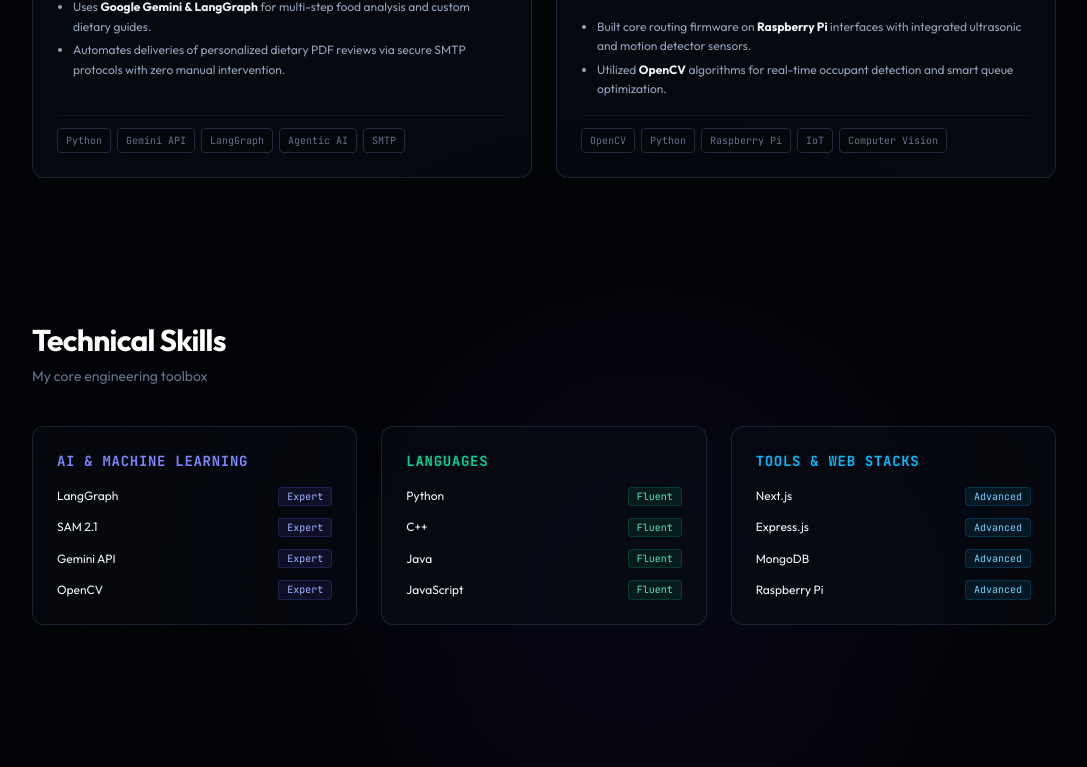
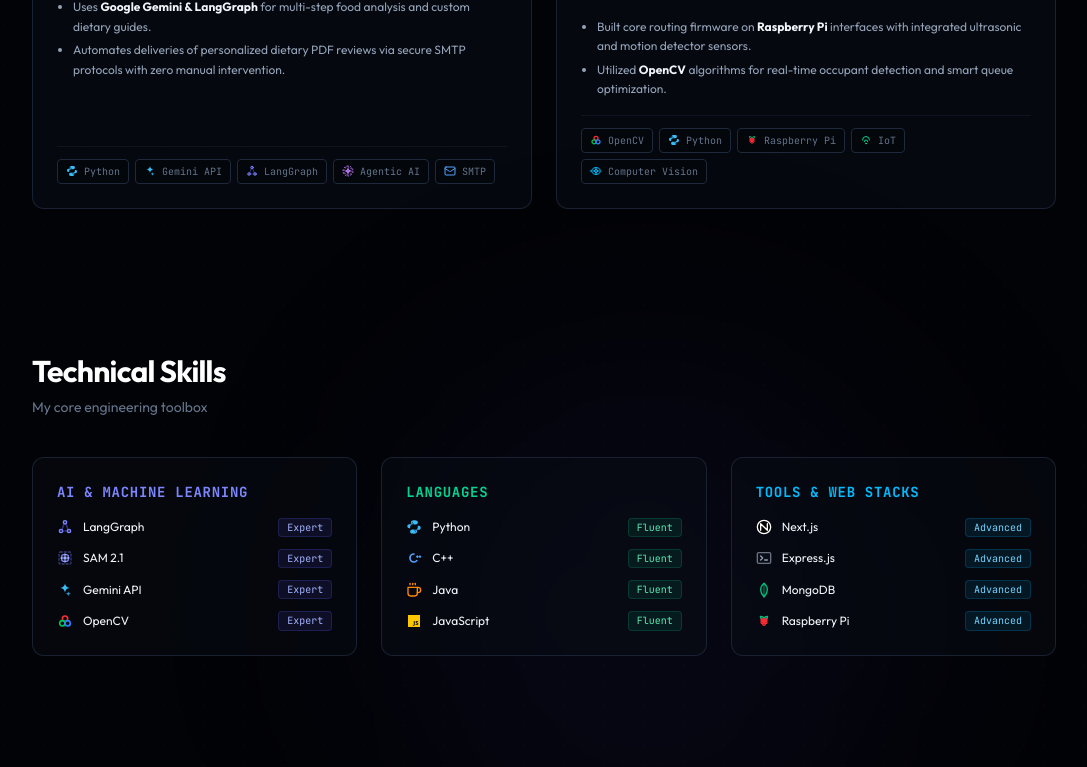
Before and after one commit to nagarjun1302/my-portfolio, a React (Vite) app: page / in a window 1280 px wide. Shown: the part 1920-2687 px from the top of the page, without its empty margins (56-1143 px from the left). Built offline with nearby package versions, Linux system fonts and the light colour scheme.

Commit message:
updated tech stack

```diff
--- a/src/App.jsx
+++ b/src/App.jsx
@@ -2,6 +2,7 @@
 import DotGrid from './components/DotGrid';
 import MorphParticles from './components/MorphParticles';
 import DeveloperTerminal from './components/DeveloperTerminal';
+import SkillIcon from './components/SkillIcons';
 
 export default function App() {
   const [activeTab, setActiveTab] = useState('home');
@@ -121,8 +122,9 @@
               {skills.slice(0, 7).map((skill) => (
                 <span
                   key={skill.name}
-                  className="px-3 py-1.5 rounded-lg bg-[#0d121f]/60 border border-[#1e293b] text-[#94a3b8] text-[10px] font-mono hover:text-white hover:border-[#38bdf8]/50 hover:bg-[#080d19] transition-all cursor-default"
+                  className="inline-flex items-center gap-1.5 px-3 py-1.5 rounded-lg bg-[#0d121f]/60 border border-[#1e293b] text-[#94a3b8] text-[10px] font-mono hover:text-white hover:border-[#38bdf8]/50 hover:bg-[#080d19] transition-all cursor-default"
                 >
+                  <SkillIcon name={skill.name} className="w-3.5 h-3.5" />
                   {skill.name}
                 </span>
               ))}
@@ -259,7 +261,8 @@
 
               <div className="flex flex-wrap gap-1.5 pt-3 border-t border-[#1e293b]/40">
                 {['Python', 'Gemini API', 'LangGraph', 'Agentic AI', 'SMTP'].map((tech) => (
-                  <span key={tech} className="px-2 py-1 bg-[#04060a]/90 border border-[#1e293b] rounded text-[10px] font-mono text-[#64748b] hover:text-white cursor-default transition-colors">
+                  <span key={tech} className="inline-flex items-center gap-1.5 px-2 py-1 bg-[#04060a]/90 border border-[#1e293b] rounded text-[10px] font-mono text-[#64748b] hover:text-white cursor-default transition-colors">
+                    <SkillIcon name={tech} className="w-3 h-3" />
                     {tech}
                   </span>
                 ))}
@@ -298,7 +301,8 @@
 
               <div className="flex flex-wrap gap-1.5 pt-3 border-t border-[#1e293b]/40">
                 {['OpenCV', 'Python', 'Raspberry Pi', 'IoT', 'Computer Vision'].map((tech) => (
-                  <span key={tech} className="px-2 py-1 bg-[#04060a]/90 border border-[#1e293b] rounded text-[10px] font-mono text-[#64748b] hover:text-white cursor-default transition-colors">
+                  <span key={tech} className="inline-flex items-center gap-1.5 px-2 py-1 bg-[#04060a]/90 border border-[#1e293b] rounded text-[10px] font-mono text-[#64748b] hover:text-white cursor-default transition-colors">
+                    <SkillIcon name={tech} className="w-3 h-3" />
                     {tech}
                   </span>
                 ))}
@@ -321,7 +325,10 @@
               <div className="flex flex-col gap-3">
                 {skills.filter(s => s.category === 'AI/ML').map(s => (
                   <div key={s.name} className="flex justify-between items-center text-xs">
-                    <span className="text-[#f1f5f9]">{s.name}</span>
+                    <span className="flex items-center gap-2.5 text-[#f1f5f9]">
+                      <SkillIcon name={s.name} className="w-4 h-4 shrink-0" />
+                      {s.name}
+                    </span>
                     <span className="text-[10px] text-indigo-300 bg-indigo-500/10 border border-indigo-500/20 px-2 py-0.5 rounded font-mono">Expert</span>
                   </div>
                 ))}
@@ -334,7 +341,10 @@
               <div className="flex flex-col gap-3">
                 {skills.filter(s => s.category === 'Programming').map(s => (
                   <div key={s.name} className="flex justify-between items-center text-xs">
-                    <span className="text-[#f1f5f9]">{s.name}</span>
+                    <span className="flex items-center gap-2.5 text-[#f1f5f9]">
+                      <SkillIcon name={s.name} className="w-4 h-4 shrink-0" />
+                      {s.name}
+                    </span>
                     <span className="text-[10px] text-emerald-300 bg-emerald-500/10 border border-emerald-500/20 px-2 py-0.5 rounded font-mono">Fluent</span>
                   </div>
                 ))}
@@ -347,7 +357,10 @@
               <div className="flex flex-col gap-3">
                 {skills.filter(s => s.category === 'Tools').map(s => (
                   <div key={s.name} className="flex justify-between items-center text-xs">
-                    <span className="text-[#f1f5f9]">{s.name}</span>
+                    <span className="flex items-center gap-2.5 text-[#f1f5f9]">
+                      <SkillIcon name={s.name} className="w-4 h-4 shrink-0" />
+                      {s.name}
+                    </span>
                     <span className="text-[10px] text-sky-300 bg-sky-500/10 border border-sky-500/20 px-2 py-0.5 rounded font-mono">Advanced</span>
                   </div>
                 ))}
--- /dev/null
+++ b/src/components/SkillIcons.jsx
@@ -0,0 +1,141 @@
+import React from 'react';
+
+export default function SkillIcon({ name, className = 'w-4 h-4' }) {
+  switch (name) {
+    case 'LangGraph':
+      return (
+        <svg viewBox="0 0 24 24" fill="none" stroke="currentColor" strokeWidth="2" strokeLinecap="round" strokeLinejoin="round" className={className}>
+          <circle cx="12" cy="5" r="2.5" className="stroke-indigo-400 fill-indigo-400/20" />
+          <circle cx="6" cy="18" r="2.5" className="stroke-indigo-400 fill-indigo-400/20" />
+          <circle cx="18" cy="18" r="2.5" className="stroke-indigo-400 fill-indigo-400/20" />
+          <path d="M10.5 7L7.5 16" className="stroke-indigo-500/50" />
+          <path d="M13.5 7L16.5 16" className="stroke-indigo-500/50" />
+          <path d="M8.5 18H15.5" className="stroke-indigo-500/50" strokeDasharray="2 2" />
+        </svg>
+      );
+    case 'SAM 2.1':
+      return (
+        <svg viewBox="0 0 24 24" fill="none" stroke="currentColor" strokeWidth="2" strokeLinecap="round" strokeLinejoin="round" className={className}>
+          <rect x="3" y="3" width="18" height="18" rx="2" className="stroke-indigo-400/40" strokeDasharray="3 3" />
+          <path d="M7 10C7 8.3 8.3 7 10 7H14C15.7 7 17 8.3 17 10V14C17 15.7 15.7 17 14 17H10C8.3 17 7 15.7 7 14V10Z" className="stroke-indigo-400 fill-indigo-400/10" />
+          <circle cx="12" cy="12" r="1.5" className="fill-indigo-300 stroke-indigo-300" />
+          <path d="M12 8V6" className="stroke-indigo-300" />
+          <path d="M12 16V18" className="stroke-indigo-300" />
+          <path d="M8 12H6" className="stroke-indigo-300" />
+          <path d="M16 12H18" className="stroke-indigo-300" />
+        </svg>
+      );
+    case 'Gemini API':
+      return (
+        <svg viewBox="0 0 24 24" fill="currentColor" className={`${className} text-[#38bdf8]`}>
+          <path d="M12 2C12 2 12.5 8.5 19 9C12.5 9.5 12 16 12 16C12 16 11.5 9.5 5 9C11.5 8.5 12 2 12 2Z" />
+          <path d="M17 14C17 14 17.3 17.5 21 17.75C17.3 18 17 21.5 17 21.5C17 21.5 16.7 18 13 17.75C16.7 17.5 17 14 17 14Z" className="opacity-80" />
+        </svg>
+      );
+    case 'OpenCV':
+      return (
+        <svg viewBox="0 0 24 24" fill="none" strokeWidth="2.5" className={className}>
+          <circle cx="12" cy="8.5" r="4" className="stroke-red-500" />
+          <circle cx="8" cy="15.5" r="4" className="stroke-green-500" />
+          <circle cx="16" cy="15.5" r="4" className="stroke-blue-500" />
+        </svg>
+      );
+    case 'Python':
+      return (
+        <svg viewBox="0 0 24 24" fill="currentColor" className={`${className} text-[#38bdf8]`}>
+          <path d="M12 2C11.3 2 10.6 2.1 10.1 2.2C8.3 2.6 7.4 3.7 7.4 5.5V7H12.2V7.7H5.2C3.5 7.7 2.1 8.8 2 10.6C1.9 12.6 3.1 13.8 4.8 13.8H6.3V11.8C6.3 9.7 7.7 8.3 9.8 8.3H14.6C16.3 8.3 17.7 7.1 17.8 5.4C17.9 3.5 16.7 2.2 15 2.2C14 2.1 13 2 12 2ZM9.5 4.3C9.9 4.3 10.3 4.6 10.3 5C10.3 5.4 10 5.8 9.5 5.8C9.1 5.8 8.8 5.5 8.8 5.1C8.8 4.7 9.1 4.3 9.5 4.3ZM12 22C12.7 22 13.4 21.9 13.9 21.8C15.7 21.4 16.6 20.3 16.6 18.5V17H11.8V16.3H18.8C20.5 16.3 21.9 15.2 22 13.4C22.1 11.4 20.9 10.2 19.2 10.2H17.7V12.2C17.7 14.3 16.3 15.7 14.2 15.7H9.4C7.7 15.7 6.3 16.9 6.2 18.6C6.1 20.5 7.3 21.8 9 21.8C10 21.9 11 22 12 22ZM14.5 19.7C14.1 19.7 13.7 19.4 13.7 19C13.7 18.6 14 18.2 14.5 18.2C14.9 18.2 15.2 18.5 15.2 18.9C15.2 19.3 14.9 19.7 14.5 19.7Z" />
+        </svg>
+      );
+    case 'C++':
+      return (
+        <svg viewBox="0 0 24 24" fill="none" stroke="currentColor" strokeWidth="2.5" strokeLinecap="round" strokeLinejoin="round" className={`${className} text-blue-400`}>
+          <path d="M12 6a6 6 0 1 0 0 12c1.8 0 3.3-.8 4.2-2.1" />
+          <path d="M16 10h2 M17 9v2 M20 10h2 M21 9v2" strokeWidth="2" />
+        </svg>
+      );
+    case 'Java':
+      return (
+        <svg viewBox="0 0 24 24" fill="none" stroke="currentColor" strokeWidth="2" strokeLinecap="round" strokeLinejoin="round" className={`${className} text-orange-400`}>
+          <path d="M17 8h1a4 4 0 1 1 0 8h-1" />
+          <path d="M3 8h14v9a4 4 0 0 1-4 4H7a4 4 0 0 1-4-4Z" />
+          <path d="M6 2v2" />
+          <path d="M10 2v2" />
+          <path d="M14 2v2" />
+        </svg>
+      );
+    case 'JavaScript':
+      return (
+        <svg viewBox="0 0 24 24" fill="currentColor" className={`${className} text-yellow-400 rounded-sm`}>
+          <path d="M3 3h18v18H3z" />
+          <text x="19" y="18" fill="black" fontSize="9" fontWeight="900" fontFamily="system-ui, sans-serif" textAnchor="end">JS</text>
+        </svg>
+      );
+    case 'Next.js':
+      return (
+        <svg viewBox="0 0 24 24" fill="none" strokeWidth="2" className={className}>
+          <circle cx="12" cy="12" r="10" className="stroke-white fill-black" />
+          <path d="M7 17V7l10 10V7" className="stroke-white" strokeLinecap="round" strokeLinejoin="round" />
+        </svg>
+      );
+    case 'Express.js':
+      return (
+        <svg viewBox="0 0 24 24" fill="none" stroke="currentColor" strokeWidth="2" strokeLinecap="round" strokeLinejoin="round" className={`${className} text-gray-400`}>
+          <rect x="2" y="4" width="20" height="16" rx="2" className="stroke-gray-500 fill-gray-500/5" />
+          <path d="M7 9l3 3-3 3M13 15h4" />
+        </svg>
+      );
+    case 'MongoDB':
+      return (
+        <svg viewBox="0 0 24 24" fill="none" stroke="currentColor" strokeWidth="2" className={className}>
+          <path d="M12 2s-5 4-5 10c0 4.5 3 8 5 10 2-2 5-5.5 5-10 0-6-5-10-5-10z" className="fill-emerald-500/10 stroke-emerald-500" />
+          <path d="M12 2v22" className="stroke-emerald-400/40" />
+        </svg>
+      );
+    case 'Raspberry Pi':
+      return (
+        <svg viewBox="0 0 24 24" fill="none" stroke="currentColor" strokeWidth="2" className={className}>
+          <path d="M12 8c1-2 3-3 5-3 .5 1.5 0 3.5-2.5 4.5" className="stroke-emerald-500 fill-emerald-500/10" />
+          <path d="M12 8c-1-2-3-3-5-3-.5 1.5 0 3.5 2.5 4.5" className="stroke-emerald-500 fill-emerald-500/10" />
+          <circle cx="12" cy="12" r="2.5" className="stroke-red-500 fill-red-500/20" />
+          <circle cx="9.5" cy="14" r="2" className="stroke-red-500 fill-red-500/20" />
+          <circle cx="14.5" cy="14" r="2" className="stroke-red-500 fill-red-500/20" />
+          <circle cx="12" cy="16.5" r="2" className="stroke-red-500 fill-red-500/20" />
+          <circle cx="9.5" cy="10.5" r="2" className="stroke-red-500 fill-red-500/20" />
+          <circle cx="14.5" cy="10.5" r="2" className="stroke-red-500 fill-red-500/20" />
+        </svg>
+      );
+    case 'Agentic AI':
+      return (
+        <svg viewBox="0 0 24 24" fill="none" stroke="currentColor" strokeWidth="2" className={`${className} text-purple-400`}>
+          <path d="M12 2a10 10 0 1 0 10 10A10 10 0 0 0 12 2zm0 18a8 8 0 1 1 8-8 8 8 0 0 1-8 8z" strokeDasharray="3 3" />
+          <path d="M12 6v12M6 12h12" />
+          <circle cx="12" cy="12" r="3" className="fill-purple-400/25" />
+        </svg>
+      );
+    case 'SMTP':
+      return (
+        <svg viewBox="0 0 24 24" fill="none" stroke="currentColor" strokeWidth="2" strokeLinecap="round" strokeLinejoin="round" className={`${className} text-blue-400`}>
+          <rect x="2" y="4" width="20" height="16" rx="2" />
+          <path d="m22 7-8.97 5.7a1.94 1.94 0 0 1-2.06 0L2 7" />
+        </svg>
+      );
+    case 'IoT':
+      return (
+        <svg viewBox="0 0 24 24" fill="none" stroke="currentColor" strokeWidth="2" strokeLinecap="round" strokeLinejoin="round" className={`${className} text-emerald-400`}>
+          <path d="M5 12a7 7 0 0 1 14 0" />
+          <path d="M8.5 15.5a3.5 3.5 0 0 1 7 0" />
+          <circle cx="12" cy="19" r="1" className="fill-emerald-400" />
+        </svg>
+      );
+    case 'Computer Vision':
+      return (
+        <svg viewBox="0 0 24 24" fill="none" stroke="currentColor" strokeWidth="2" strokeLinecap="round" strokeLinejoin="round" className={`${className} text-sky-400`}>
+          <path d="M2 12s3-7 10-7 10 7 10 7-3 7-10 7-10-7-10-7Z" />
+          <circle cx="12" cy="12" r="3" className="fill-sky-400/20" />
+          <path d="M12 9V5M12 19v-4M9 12H5M19 12h-4" />
+        </svg>
+      );
+    default:
+      return null;
+  }
+}
```
